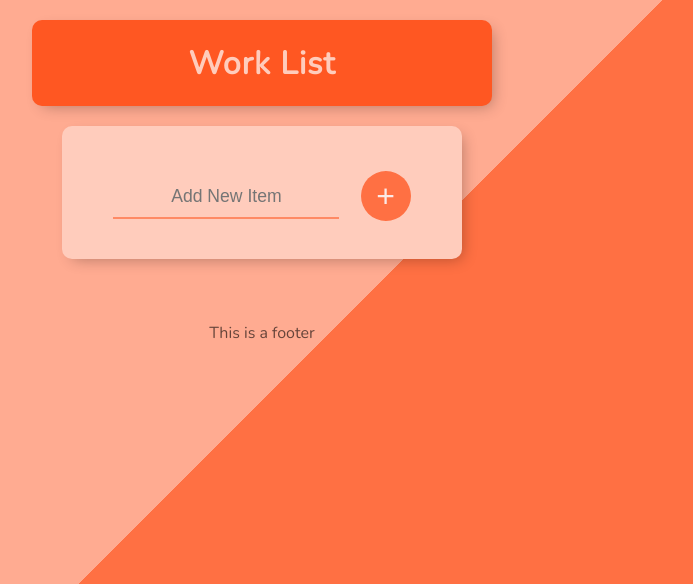
After one commit to beedu18/webdev, a Node server app: page /work in a window 1280 px wide. The commit adds this page. Shown: the top 584 px of the page, without its empty margins (378-1071 px from the left). Run offline with Node 20, Linux system fonts and the light colour scheme.

Commit message:
layouts + custom modules

```diff
--- a/todolist-v1/app.js
+++ b/todolist-v1/app.js
@@ -1,34 +1,45 @@
 const express = require("express");
 const bodyParser = require("body-parser");
+const date = require(__dirname+"/date.js");
 
 const app = express();
 
 let items = [];
+let workItems = [];
 
 app.use(bodyParser.urlencoded({extended: true}));
 app.use(express.static("public"));
 app.set("view engine", "ejs");
 
 app.get("/", (req, res) => {
-    const date = new Date();
-    const options = {
-        weekday: "long",
-        month: "long",
-        day: "numeric"
-    };
-    const today = date.toLocaleDateString("en-US", options);
+    const today = date.getDate();
 
     // searches for list.ejs template in views/ directory
-    res.render("list", {theDay: today, newItems: items});
+    res.render("list", {header: today, newItems: items});
 });
 
 app.post("/", (req, res)=> {
     let item = req.body.newItem;
-    if(item!="")
-        items.push(item);
+    if(item!="") {
+        if(req.body.listType==="Work") {
+            workItems.push(item);
+            res.redirect("/work");
+        }
+        else {
+            items.push(item);
+            res.redirect("/");
+        }
+    }
     console.log(item);
-    res.redirect("/")
 });
+
+app.get("/work", (req, res) => {
+    res.render("list", {header: "Work List", newItems: workItems});
+});
+
+app.get("/dummy", (req, res) => {
+    res.render("dummyLayout");
+})
 
 app.listen(3000, () => {
     console.log("Server Started");
--- a/todolist-v1/public/styles.css
+++ b/todolist-v1/public/styles.css
@@ -63,7 +63,7 @@ input[type="text"] {
     margin-right: 5%;
     padding: 10px 0;
     border: none;
-    border-bottom: 2px solid #ff7043;
+    border-bottom: 2px solid #ff8a65;
     background-color: #ffccbc;
     color: #ff3d00;
 }
@@ -92,3 +92,9 @@ button:hover {
 button:focus {
     outline: none;
 }
+
+footer {
+    margin-top: 5%;
+    color: rgba(0,0,0,.6);
+    text-align: center;
+}
--- /dev/null
+++ b/todolist-v1/views/footer.ejs
@@ -0,0 +1,5 @@
+    <footer>
+        This is a footer
+    </footer>
+</body>
+</html>
--- /dev/null
+++ b/todolist-v1/views/header.ejs
@@ -0,0 +1,8 @@
+<!DOCTYPE html>
+<html>
+<head>
+    <title>Todo List v1</title>
+    <link rel="stylesheet" type="text/css" href="./styles.css">
+    <link rel="icon" type="x-icon/ico" href="./favicon.ico">
+</head>
+<body>
--- a/todolist-v1/views/list.ejs
+++ b/todolist-v1/views/list.ejs
@@ -1,13 +1,6 @@
-<!DOCTYPE html>
-<html>
-<head>
-    <title>Todo List v1</title>
-    <link rel="stylesheet" type="text/css" href="./styles.css">
-    <link rel="icon" type="x-icon/ico" href="./favicon.ico">
-</head>
-<body>
+<%- include("header") -%>
     <div class="box" id="heading">
-        <h1><%= theDay %></h1>
+        <h1><%= header %></h1>
     </div>
     <div class="box">
         <% for(let i=0; i<newItems.length; i++) { %>
@@ -20,8 +13,7 @@
     <div class="box">
         <form method="POST" action="/">
             <input type="text" name="newItem" placeholder="Add New Item" autocomplete="off">
-            <button type="submit">+</button>
+            <button type="submit" name="listType" value= <%= header %> >+</button>
         </form>
     </div>
-</body>
-</html>
+<%- include("footer") -%>
```
Also changed, not shown: todolist-v1/date.js (added, +27 -0 lines), todolist-v1/views/dummyLayout.ejs (added, +7 -0 lines), README.md.
